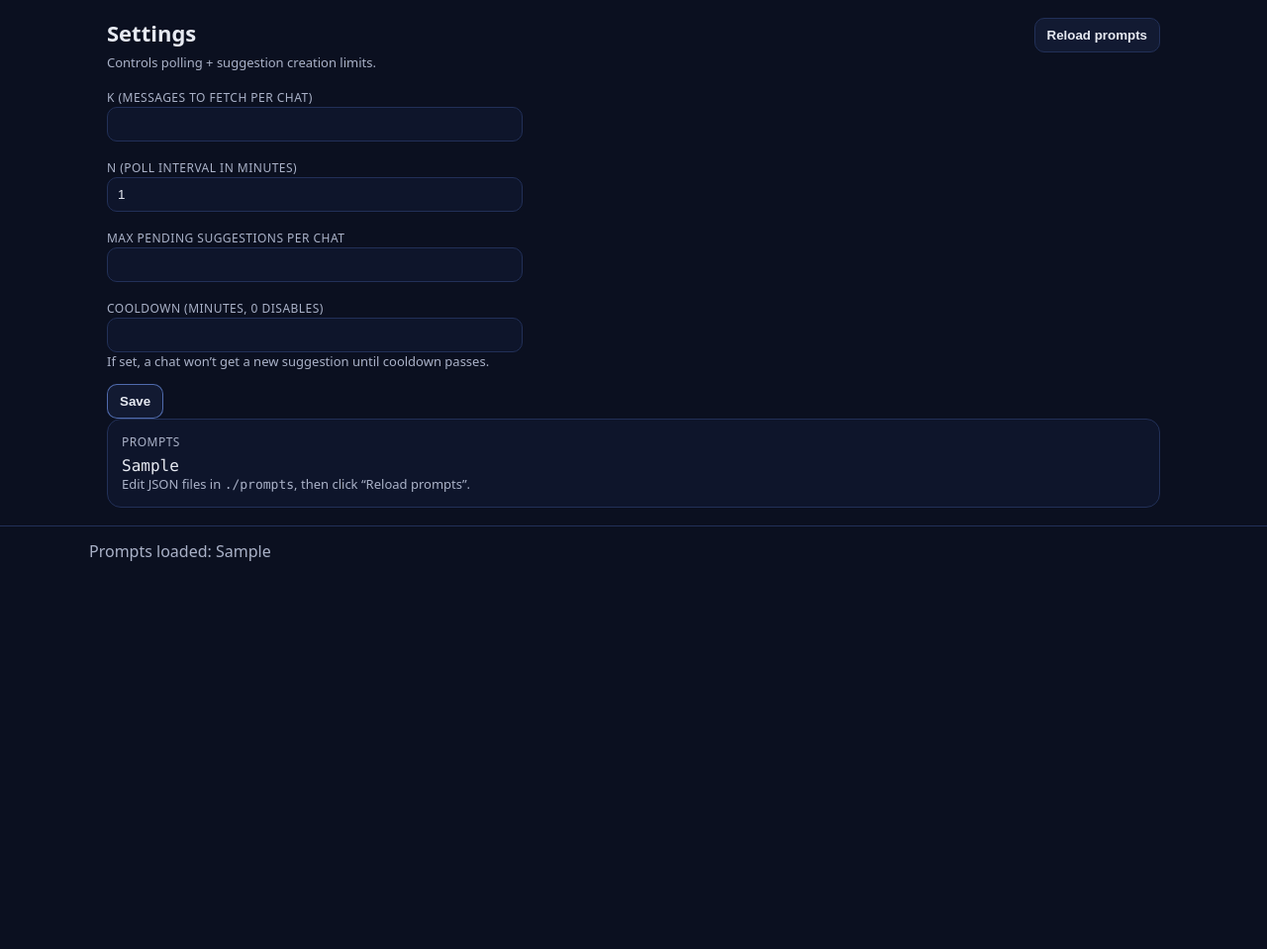
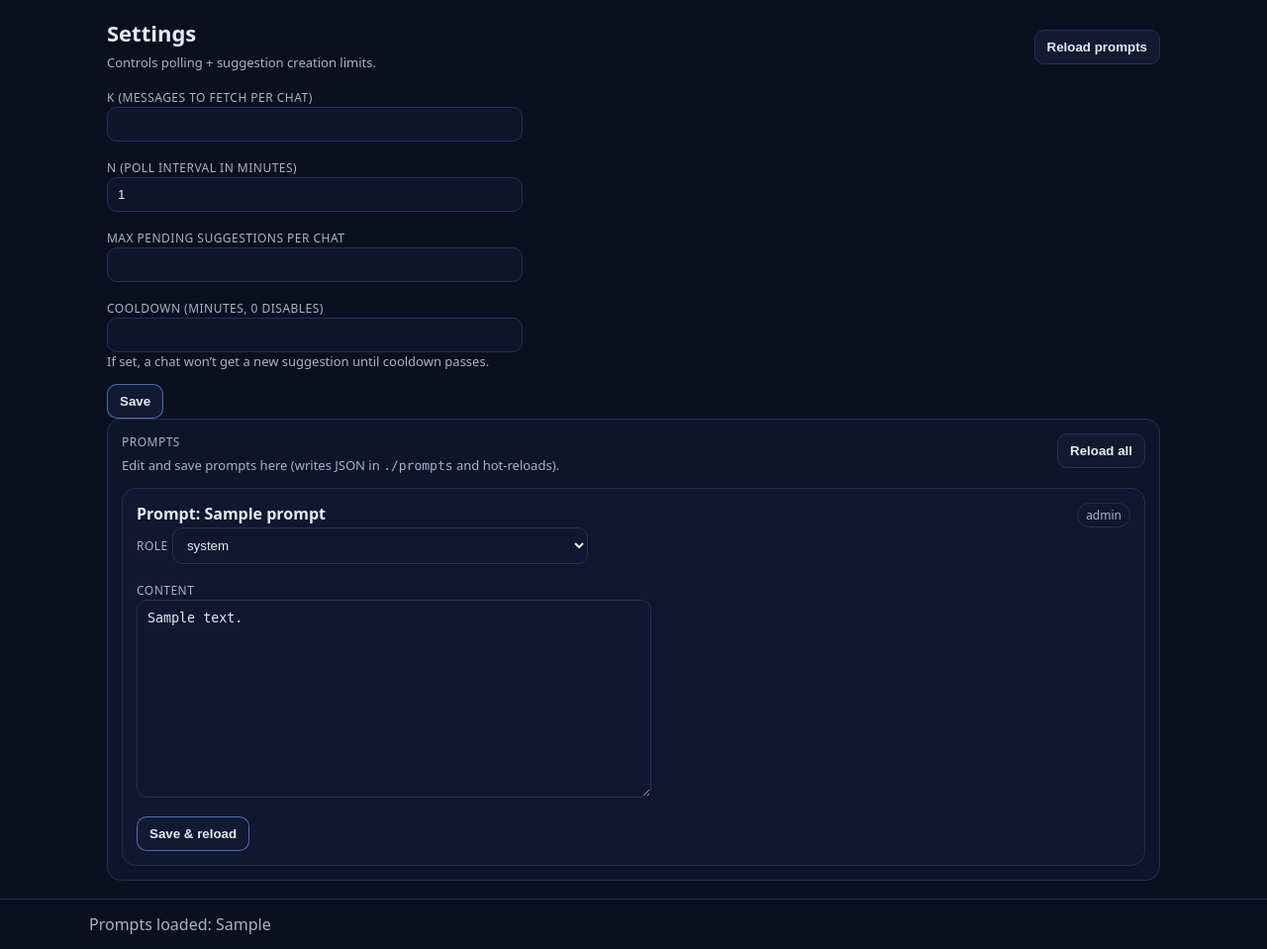
Before and after one commit to mendelabramzon/tgent, a FastAPI app: template app/templates/settings.html in a window 1280 px wide. Shown: the part 56-1015 px from the top of the page at 99% size. Before the commit the page ends 623 px from the top, so only its background shows below. Run offline with FastAPI, Linux system fonts and the light colour scheme; the template is opened without the code that fills it: most values are stand-ins (such as "Sample title", 1, 10 or a date in 2020); parts of the project's set-up code (start-up, migrations or seed data) failed here and were passed over.

Commit message:
Added reply functionality to suggestions and enhanced the UI for managing prompts

```diff
--- a/app/models.py
+++ b/app/models.py
@@ -35,6 +35,8 @@ class SourceMessage(BaseModel):
 class ReplySuggestion(BaseModel):
     suggested_text: str = Field(min_length=1)
     ru_translation: str = Field(min_length=1)
+    # When sending as "reply", reply to this Telegram message id (must exist in provided source messages).
+    reply_to_message_id: int | None = None
 
 
 class SuggestionRecord(BaseModel):
--- a/app/routes/settings.py
+++ b/app/routes/settings.py
@@ -22,11 +22,13 @@ async def settings_page(request: Request) -> object:
     prompt_store = request.app.state.prompt_store
 
     settings = await get_settings(conn)
+    prompts = [prompt_store.get(name) for name in prompt_store.list()]
     return templates.TemplateResponse(
         "settings.html",
         {
             "request": request,
             "settings": settings,
+            "prompts": prompts,
             "telegram_authorized": tg.is_authorized,
             "openai_configured": openai.enabled,
             "prompts_loaded": prompt_store.list(),
--- a/app/static/styles.css
+++ b/app/static/styles.css
@@ -151,6 +151,13 @@ h1 { margin: 0 0 6px 0; font-size: 22px; }
   color: var(--text);
 }
 
+.input--textarea {
+  max-width: 100%;
+  resize: vertical;
+  min-height: 140px;
+  line-height: 1.35;
+}
+
 .list {
   display: flex;
   flex-direction: column;
--- a/app/telegram_client.py
+++ b/app/telegram_client.py
@@ -73,10 +73,12 @@ class TelegramClientManager:
         # Telethon returns newest->oldest by default.
         return list(reversed(list(messages)))
 
-    async def send_message(self, chat_id: int, text: str) -> Any:
+    async def send_message(self, chat_id: int, text: str, *, reply_to_message_id: int | None = None) -> Any:
         self._ensure_authorized()
         entity = await self._client.get_input_entity(chat_id)
         try:
+            if reply_to_message_id:
+                return await self._client.send_message(entity, text, reply_to=int(reply_to_message_id))
             return await self._client.send_message(entity, text)
         except FloodWaitError as e:
             logger.warning("Telegram FloodWaitError: wait %ss", e.seconds)
--- a/app/templates/settings.html
+++ b/app/templates/settings.html
@@ -6,9 +6,11 @@
       <h1>Settings</h1>
       <div class="muted">Controls polling + suggestion creation limits.</div>
     </div>
-    <form method="post" action="/prompts/reload">
-      <button type="submit" class="button">Reload prompts</button>
-    </form>
+    <div class="actions">
+      <form method="post" action="/prompts/reload">
+        <button type="submit" class="button">Reload prompts</button>
+      </form>
+    </div>
   </div>
 
   <form method="post" action="/settings/save" class="form">
@@ -39,14 +41,52 @@
   </form>
 
   <div class="card">
-    <div class="label">Prompts</div>
-    <div class="mono">
-      {% if prompts_loaded and prompts_loaded|length > 0 %}
-        {{ prompts_loaded|join(", ") }}
-      {% else %}
-        (none)
-      {% endif %}
+    <div class="page-header">
+      <div>
+        <div class="label">Prompts</div>
+        <div class="muted">Edit and save prompts here (writes JSON in <code>./prompts</code> and hot-reloads).</div>
+      </div>
+      <form method="post" action="/prompts/reload">
+        <button type="submit" class="button">Reload all</button>
+      </form>
     </div>
-    <div class="muted">Edit JSON files in <code>./prompts</code>, then click “Reload prompts”.</div>
+
+    {% if prompts and prompts|length > 0 %}
+      <div class="cards">
+        {% for p in prompts %}
+          <div class="card">
+            <div class="card__header">
+              <div class="card__title">Prompt: {{ p.name }}</div>
+              <div class="card__meta">
+                <span class="pill">{{ p.role }}</span>
+              </div>
+            </div>
+
+            <form method="post" action="/prompts/update" class="form">
+              <input type="hidden" name="name" value="{{ p.name }}" />
+
+              <div class="form-row">
+                <label class="label" for="role-{{ p.name }}">Role</label>
+                <select class="input" id="role-{{ p.name }}" name="role">
+                  <option value="system" {% if p.role == 'system' %}selected{% endif %}>system</option>
+                  <option value="user" {% if p.role == 'user' %}selected{% endif %}>user</option>
+                </select>
+              </div>
+
+              <div class="form-row">
+                <label class="label" for="content-{{ p.name }}">Content</label>
+                <textarea class="input input--textarea" id="content-{{ p.name }}" name="content" rows="10">{{ p.content }}</textarea>
+              </div>
+
+              <div class="actions">
+                <button type="submit" class="button button--primary">Save & reload</button>
+              </div>
+            </form>
+          </div>
+        {% endfor %}
+      </div>
+    {% else %}
+      <div class="muted">(no prompts loaded)</div>
+    {% endif %}
   </div>
 {% endblock %}
--- a/app/templates/suggestions.html
+++ b/app/templates/suggestions.html
@@ -73,6 +73,9 @@
               <form method="post" action="/suggestions/{{ s.id }}/send">
                 <button type="submit" class="button button--primary">Send</button>
               </form>
+              <form method="post" action="/suggestions/{{ s.id }}/send-reply">
+                <button type="submit" class="button">Send as reply</button>
+              </form>
               <form method="post" action="/suggestions/{{ s.id }}/decline">
                 <button type="submit" class="button button--ghost">Decline</button>
               </form>
--- a/prompts/suggest_reply.json
+++ b/prompts/suggest_reply.json
@@ -1,4 +1,4 @@
 {
   "role": "user",
-  "content": "Chat title: {chat_title}\nLanguage hint (may be empty): {language_hint}\n\nRecent messages (JSON array, oldest -> newest):\n{messages_json}\n\nTask:\n- Identify the conversation language.\n- Draft ONE reply as the Telegram user, in the original language and matching the style/tone.\n- Keep it short/medium unless context clearly requires longer.\n- Do not hallucinate facts; use only information present in the messages.\n- Return a Russian translation of your suggested reply.\n\nOutput format:\nReturn ONLY a JSON object with exactly these keys:\n- suggested_text\n- ru_translation\nNo extra keys. No markdown. No commentary."
+  "content": "Chat title: {chat_title}\nLanguage hint (may be empty): {language_hint}\n\nRecent messages (JSON array, oldest -> newest):\n{messages_json}\n\nTask:\n- Identify the conversation language.\n- Draft ONE reply as the Telegram user, in the original language and matching the style/tone.\n- Keep it short/medium unless context clearly requires longer.\n- Do not hallucinate facts; use only information present in the messages.\n- Return a Russian translation of your suggested reply.\n\nReply target selection:\n- Choose which specific incoming message your reply most directly answers.\n- Output its numeric id as reply_to_message_id.\n- Prefer the most relevant question/request even if it is not the last message.\n- reply_to_message_id MUST be one of the message ids present in the messages JSON.\n\nOutput format:\nReturn ONLY a JSON object with exactly these keys:\n- suggested_text\n- ru_translation\n- reply_to_message_id\nNo extra keys. No markdown. No commentary."
 }
```
Also changed, not shown: app/db.py (+12 -0 lines), app/routes/prompts.py (+53 -1 lines), app/routes/suggestions.py (+98 -0 lines), app/services/suggestions_service.py (+13 -3 lines), README.md.
